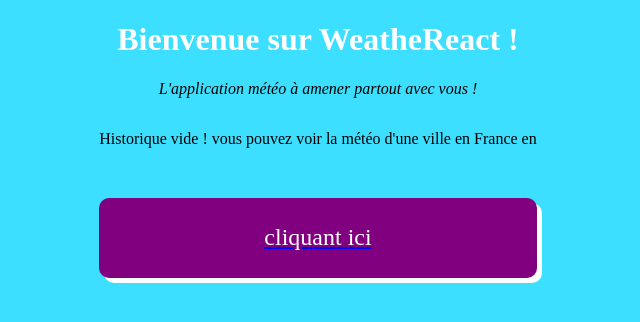
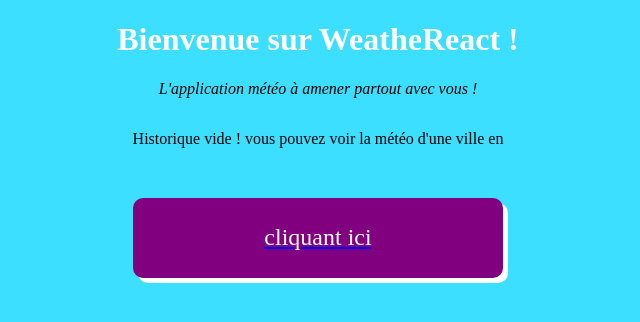
Before and after one commit to Oursel06/WeatheReact, a React (Create React App) app: page / in a window 1280 px wide. Shown: the top 322 px of the page, without its empty margins (322-962 px from the left). Built offline with nearby package versions, Linux system fonts and the light colour scheme.

Commit message:
modif phrase accueil

```diff
--- a/src/component/Accueil.jsx
+++ b/src/component/Accueil.jsx
@@ -147,7 +147,7 @@ const Accueil = () => {
                                 }
                             },
                         }}>
-                            <p>Historique vide ! vous pouvez voir la météo d'une ville en France en <Link to="/searchcity/">
+                            <p>Historique vide ! vous pouvez voir la météo d'une ville en <Link to="/searchcity/">
                                 <li>cliquant ici </li>
                             </Link>
                             </p>
```
Also changed, not shown: 1 other file (tests, documents, lock files or other folders).
